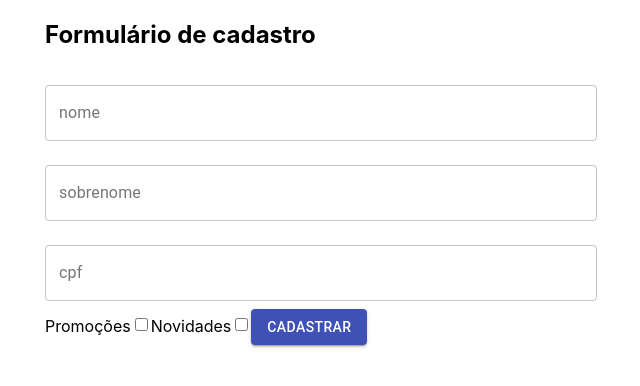
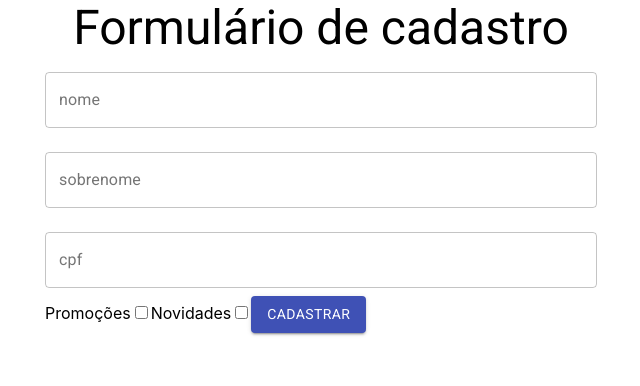
Before and after one commit to lucsimao/alura-react-function-components, a React (Create React App) app: page / in a window 1280 px wide. Shown: the top 386 px of the page, without its empty margins (319-959 px from the left). Built offline with nearby package versions, Linux system fonts and the light colour scheme.

Commit message:
feat: add Typography to app

```diff
--- a/src/App.js
+++ b/src/App.js
@@ -1,15 +1,18 @@
+import 'fontsource-roboto';
 import './App.css';
 
+import { Container, Typography } from '@material-ui/core';
 import React, { Component } from 'react';
 
-import { Container } from '@material-ui/core';
 import FormularioCadastro from './FormularioCadastro/FormularioCadastro';
 
 class App extends Component {
   render() {
     return (
       <Container component="article" maxWidth="sm">
-        <h1>Formulário de cadastro</h1>
+        <Typography variant="h3" component="h1" align="center">
+          Formulário de cadastro
+        </Typography>
         <FormularioCadastro />
       </Container>
     );
```
